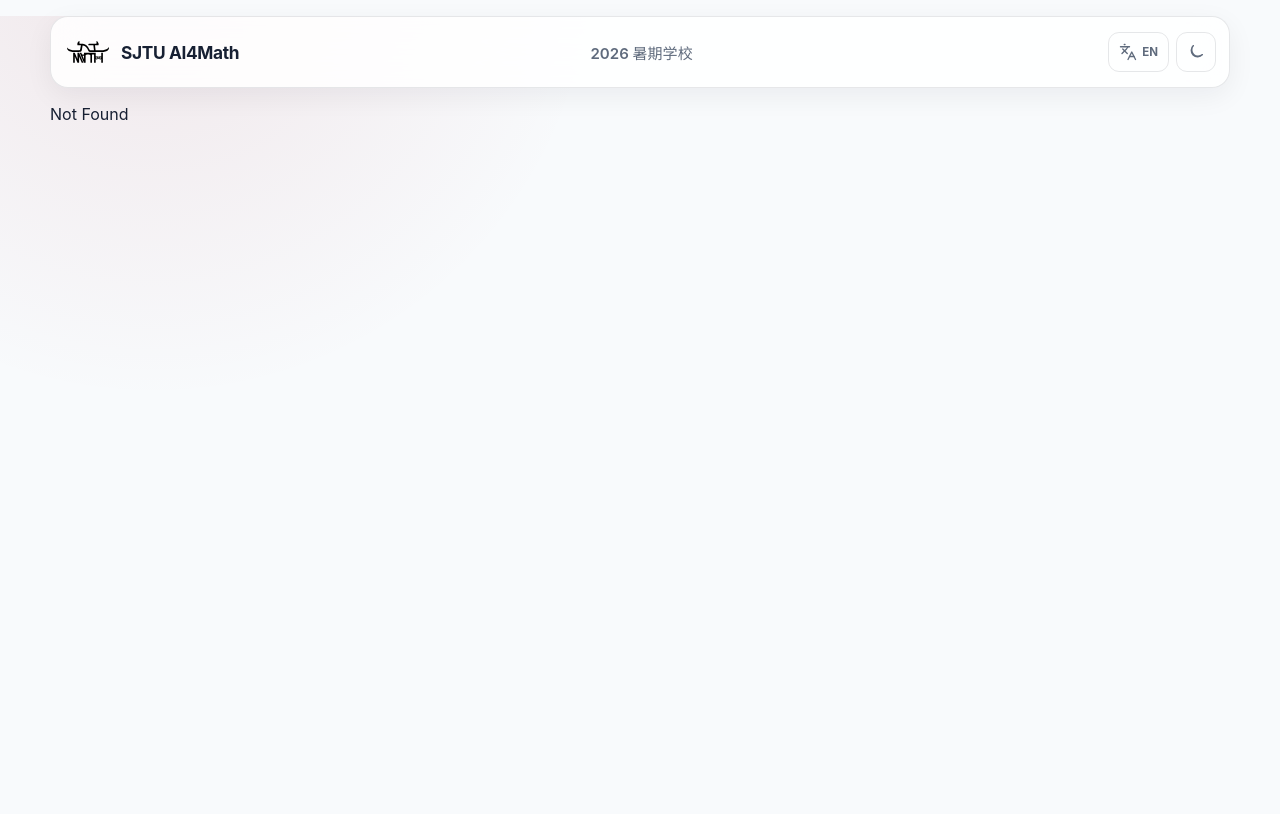
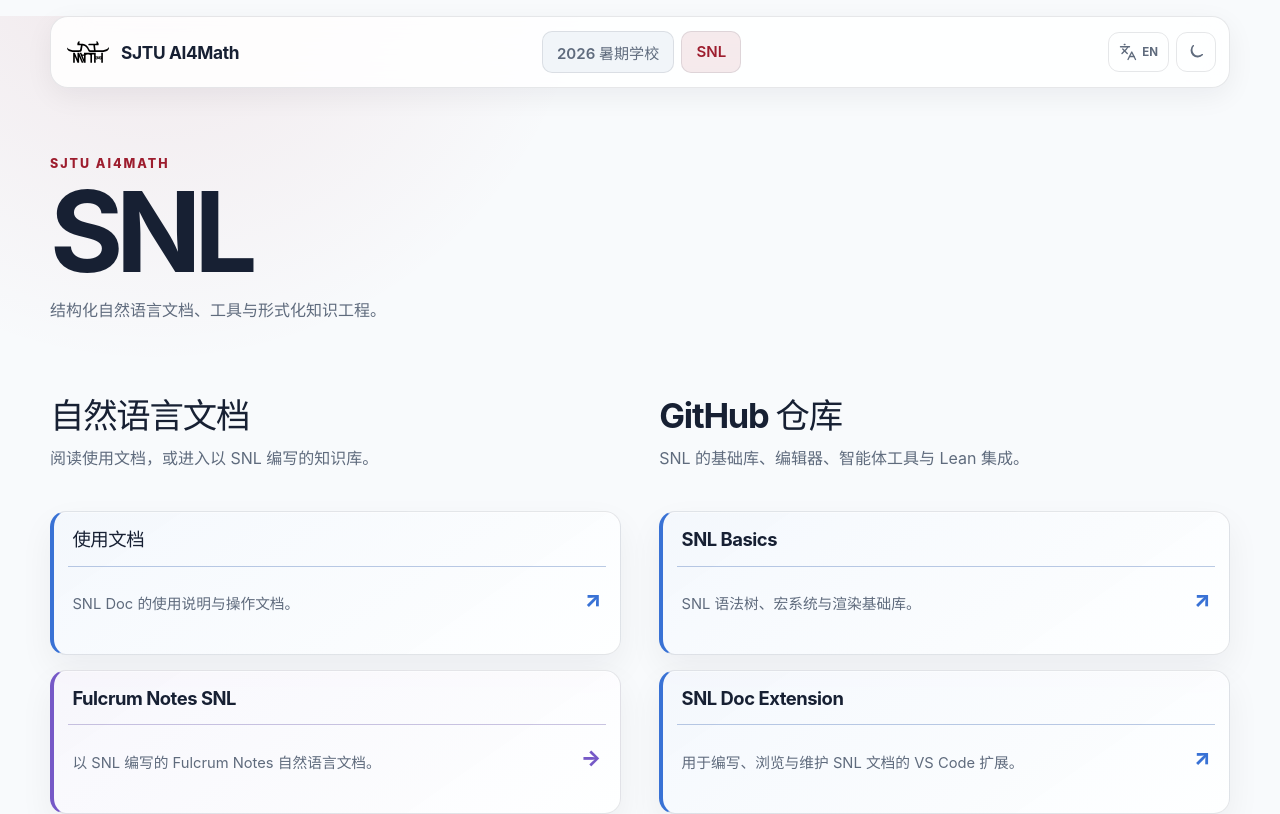
Before and after one commit to SJTU-AI4Math/SJTU-AI4Math.github.io, a React (Vite) app: page /snl in a window 1280 px wide. Before the commit this address had no page. Shown: the top 814 px of the page. Built offline with nearby package versions, Linux system fonts and the light colour scheme.

Commit message:
feat: add SNL navigation and landing page

```diff
--- a/src/components/Navbar.tsx
+++ b/src/components/Navbar.tsx
@@ -56,13 +56,20 @@
         <span className="brand-title">SJTU AI4Math</span>
       </Link>
 
-      <nav className="nav-links" aria-label="Primary navigation">
+      <nav className="nav-links nav-button-row" aria-label="Primary navigation">
         <Link
           to="/summer-school/2026"
-          className="nav-link"
-          activeProps={{ className: 'nav-link nav-link-active' }}
+          className="nav-link nav-button"
+          activeProps={{ className: 'nav-link nav-button nav-link-active' }}
         >
           {t('navigation.summerSchool2026')}
+        </Link>
+        <Link
+          to="/snl"
+          className="nav-link nav-button"
+          activeProps={{ className: 'nav-link nav-button nav-link-active' }}
+        >
+          {t('navigation.snl')}
         </Link>
       </nav>
 
--- a/src/i18n.ts
+++ b/src/i18n.ts
@@ -9,10 +9,18 @@
     translation: {
       navigation: {
         summerSchool2026: '2026 暑期学校',
+        snl: 'SNL',
         switchToEnglish: 'Switch to English',
         switchToChinese: '切换到中文',
         switchToDark: '切换到深色模式',
         switchToLight: '切换到浅色模式',
+      },
+      snl: {
+        lead: '结构化自然语言文档、工具与形式化知识工程。',
+        documents: '自然语言文档',
+        documentsIntro: '阅读使用文档，或进入以 SNL 编写的知识库。',
+        repositories: 'GitHub 仓库',
+        repositoriesIntro: 'SNL 的基础库、编辑器、智能体工具与 Lean 集成。',
       },
       home: {
         screenLabel: '校园猫屏风',
@@ -81,10 +89,18 @@
     translation: {
       navigation: {
         summerSchool2026: '2026 Summer School',
+        snl: 'SNL',
         switchToEnglish: 'Switch to English',
         switchToChinese: '切换到中文',
         switchToDark: 'Switch to dark mode',
         switchToLight: 'Switch to light mode',
+      },
+      snl: {
+        lead: 'Structured natural-language documents, tools, and formal knowledge engineering.',
+        documents: 'Natural-language documents',
+        documentsIntro: 'Read the usage guides or enter knowledge bases authored in SNL.',
+        repositories: 'GitHub repositories',
+        repositoriesIntro: 'SNL foundations, editor, agent tooling, and Lean integration.',
       },
       home: {
         screenLabel: 'Campus cat screen',
--- a/src/index.css
+++ b/src/index.css
@@ -141,6 +141,19 @@
   justify-content: center;
 }
 
+.nav-button-row {
+  display: flex;
+  min-width: 0;
+  gap: 0.45rem;
+  flex-wrap: nowrap;
+  overflow-x: auto;
+  scrollbar-width: none;
+}
+
+.nav-button-row::-webkit-scrollbar {
+  display: none;
+}
+
 .nav-link {
   padding: 0.62rem 0.88rem;
   border-radius: 10px;
@@ -150,6 +163,11 @@
   text-decoration: none;
   white-space: nowrap;
   transition: color 160ms ease, background-color 160ms ease;
+}
+
+.nav-button {
+  border: 1px solid var(--border);
+  background: var(--surface-hover);
 }
 
 .nav-link:hover,
@@ -208,6 +226,98 @@
   width: min(1180px, calc(100% - 2rem));
   min-height: calc(100vh - 105px);
   margin: 0 auto;
+}
+
+.snl-page {
+  padding: clamp(2rem, 5vw, 4.5rem) 0 clamp(4rem, 8vw, 7rem);
+}
+
+.snl-hero {
+  max-width: 760px;
+  margin-bottom: clamp(2rem, 5vw, 4rem);
+}
+
+.snl-hero-kicker {
+  color: var(--accent);
+  font-size: 0.78rem;
+  font-weight: 800;
+  letter-spacing: 0.16em;
+  text-transform: uppercase;
+}
+
+.snl-hero h1 {
+  margin: 0.4rem 0 0.75rem;
+  color: var(--text);
+  font-size: clamp(3.6rem, 10vw, 7rem);
+  line-height: 0.95;
+  letter-spacing: -0.065em;
+}
+
+.snl-hero p,
+.snl-column-header p,
+.snl-entry-card p {
+  margin: 0;
+  color: var(--text-muted);
+  line-height: 1.7;
+}
+
+.snl-columns {
+  display: grid;
+  grid-template-columns: minmax(0, 1fr) minmax(0, 1fr);
+  gap: clamp(1.25rem, 3vw, 2.5rem);
+  align-items: start;
+}
+
+.snl-column {
+  min-width: 0;
+}
+
+.snl-column-header {
+  min-height: 6.6rem;
+  margin-bottom: 1.1rem;
+}
+
+.snl-column-header h2 {
+  margin: 0 0 0.45rem;
+  color: var(--text);
+  font-size: clamp(1.55rem, 3vw, 2.15rem);
+  letter-spacing: -0.035em;
+}
+
+.snl-card-grid {
+  display: grid;
+  gap: 0.9rem;
+}
+
+.snl-card-link {
+  display: block;
+  color: inherit;
+  text-decoration: none;
+}
+
+.snl-entry-card {
+  min-height: 9rem;
+  transition: border-color 160ms ease, transform 160ms ease, box-shadow 160ms ease;
+}
+
+.snl-card-link:hover .snl-entry-card,
+.snl-card-link:focus-visible .snl-entry-card {
+  border-color: color-mix(in srgb, var(--card-accent) 46%, var(--border));
+  box-shadow: 0 16px 36px color-mix(in srgb, var(--card-accent) 12%, transparent);
+  transform: translateY(-2px);
+}
+
+.snl-entry-card .content-card-body {
+  display: grid;
+  grid-template-columns: minmax(0, 1fr) auto;
+  gap: 1rem;
+  align-items: end;
+}
+
+.snl-card-action {
+  color: var(--card-accent);
+  font-size: 1.35rem;
+  font-weight: 800;
 }
 
 .home-page {
@@ -1190,6 +1300,18 @@
     width: calc(100% - 1rem);
   }
 
+  .snl-columns {
+    grid-template-columns: 1fr;
+  }
+
+  .snl-column-header {
+    min-height: 0;
+  }
+
+  .snl-column + .snl-column {
+    margin-top: 1rem;
+  }
+
   .home-page {
     padding-top: 0.75rem;
   }
--- /dev/null
+++ b/src/pages/EmptySnlDocumentPage.tsx
@@ -0,0 +1,3 @@
+export function EmptySnlDocumentPage() {
+  return null
+}
--- /dev/null
+++ b/src/pages/LazySnlPage.tsx
@@ -0,0 +1,9 @@
+import { lazy, Suspense } from 'react'
+
+const SnlPage = lazy(() => import('./SnlPage').then((module) => ({
+  default: module.SnlPage,
+})))
+
+export function LazySnlPage() {
+  return <Suspense fallback={null}><SnlPage /></Suspense>
+}
--- /dev/null
+++ b/src/pages/SnlPage.tsx
@@ -0,0 +1,65 @@
+import { Link } from '@tanstack/react-router'
+import { useTranslation } from 'react-i18next'
+import { Card } from '../components/Card'
+import {
+  documentCards,
+  localizeSnlText,
+  repositoryCards,
+  type SnlCardData,
+} from './snlPageData'
+
+function SnlEntryCard({ card }: { card: SnlCardData }) {
+  const { i18n } = useTranslation()
+  const content = (
+    <Card className="snl-entry-card" tone={card.kind === 'internal' ? 'violet' : 'blue'} title={card.title}>
+      <p>{localizeSnlText(card.description, i18n.resolvedLanguage)}</p>
+      <span className="snl-card-action" aria-hidden="true">{card.kind === 'internal' ? '→' : '↗'}</span>
+    </Card>
+  )
+
+  return card.kind === 'internal' ? (
+    <Link className="snl-card-link" to={card.to} aria-label={card.title}>
+      {content}
+    </Link>
+  ) : (
+    <a className="snl-card-link" href={card.href} aria-label={card.title} target="_blank" rel="noreferrer">
+      {content}
+    </a>
+  )
+}
+
+export function SnlPage() {
+  const { t } = useTranslation()
+
+  return (
+    <div className="snl-page">
+      <header className="snl-hero">
+        <span className="snl-hero-kicker">SJTU AI4Math</span>
+        <h1>SNL</h1>
+        <p>{t('snl.lead')}</p>
+      </header>
+
+      <div className="snl-columns">
+        <section className="snl-column" aria-labelledby="snl-documents-title">
+          <header className="snl-column-header">
+            <h2 id="snl-documents-title">{t('snl.documents')}</h2>
+            <p>{t('snl.documentsIntro')}</p>
+          </header>
+          <div className="snl-card-grid">
+            {documentCards.map((card) => <SnlEntryCard key={card.title} card={card} />)}
+          </div>
+        </section>
+
+        <section className="snl-column" aria-labelledby="snl-repositories-title">
+          <header className="snl-column-header">
+            <h2 id="snl-repositories-title">{t('snl.repositories')}</h2>
+            <p>{t('snl.repositoriesIntro')}</p>
+          </header>
+          <div className="snl-card-grid">
+            {repositoryCards.map((card) => <SnlEntryCard key={card.title} card={card} />)}
+          </div>
+        </section>
+      </div>
+    </div>
+  )
+}
--- /dev/null
+++ b/src/pages/snlPageData.ts
@@ -0,0 +1,93 @@
+export interface LocalizedText {
+  'zh-CN': string
+  en: string
+}
+
+export interface SnlExternalCard {
+  kind: 'external'
+  title: string
+  description: LocalizedText
+  href: string
+}
+
+export interface SnlInternalCard {
+  kind: 'internal'
+  title: string
+  description: LocalizedText
+  to: '/snl/documents/fulcrum-notes-snl' | '/snl/documents/snl4gaokao'
+}
+
+export type SnlCardData = SnlExternalCard | SnlInternalCard
+
+export const documentCards: readonly SnlCardData[] = [
+  {
+    kind: 'external',
+    title: '使用文档',
+    description: {
+      'zh-CN': 'SNL Doc 的使用说明与操作文档。',
+      en: 'Usage and operation guides for SNL Doc.',
+    },
+    href: 'https://github.com/SJTU-AI4Math/SNL-Doc-Extension/tree/main/docs',
+  },
+  {
+    kind: 'internal',
+    title: 'Fulcrum Notes SNL',
+    description: {
+      'zh-CN': '以 SNL 编写的 Fulcrum Notes 自然语言文档。',
+      en: 'Fulcrum Notes natural-language documents authored in SNL.',
+    },
+    to: '/snl/documents/fulcrum-notes-snl',
+  },
+  {
+    kind: 'internal',
+    title: 'SNL4GaoKao',
+    description: {
+      'zh-CN': '面向高考语文知识组织的 SNL 文档。',
+      en: 'SNL documents for organizing Chinese-language exam knowledge.',
+    },
+    to: '/snl/documents/snl4gaokao',
+  },
+]
+
+export const repositoryCards: readonly SnlExternalCard[] = [
+  {
+    kind: 'external',
+    title: 'SNL Basics',
+    description: {
+      'zh-CN': 'SNL 语法树、宏系统与渲染基础库。',
+      en: 'The base library for SNL syntax trees, macros, and rendering.',
+    },
+    href: 'https://github.com/SJTU-AI4Math/SNL-Basics',
+  },
+  {
+    kind: 'external',
+    title: 'SNL Doc Extension',
+    description: {
+      'zh-CN': '用于编写、浏览与维护 SNL 文档的 VS Code 扩展。',
+      en: 'A VS Code extension for authoring, reading, and maintaining SNL documents.',
+    },
+    href: 'https://github.com/SJTU-AI4Math/SNL-Doc-Extension',
+  },
+  {
+    kind: 'external',
+    title: 'SNL Agent Toolkit',
+    description: {
+      'zh-CN': '供智能体读写与验证 SNL 工作区的工具集。',
+      en: 'Agent tools for reading, writing, and validating SNL workspaces.',
+    },
+    href: 'https://github.com/SJTU-AI4Math/SNL-Agent-Toolkit',
+  },
+  {
+    kind: 'external',
+    title: 'SNL4Lean',
+    description: {
+      'zh-CN': '连接 SNL 文档与 Lean 形式化内容的仓库。',
+      en: 'A repository connecting SNL documents with Lean formalization.',
+    },
+    href: 'https://github.com/SJTU-AI4Math/SNL4Lean',
+  },
+]
+
+export function localizeSnlText(text: LocalizedText, language?: string) {
+  return language === 'en' ? text.en : text['zh-CN']
+}
--- a/src/router.tsx
+++ b/src/router.tsx
@@ -6,7 +6,9 @@
   Outlet,
 } from '@tanstack/react-router'
 import { AppLayout } from './layout/AppLayout'
+import { EmptySnlDocumentPage } from './pages/EmptySnlDocumentPage'
 import { LazyHomePage } from './pages/LazyHomePage'
+import { LazySnlPage } from './pages/LazySnlPage'
 import { LazySummerSchoolPage } from './pages/LazySummerSchoolPage'
 import { LecturePage } from './pages/LecturePage'
 
@@ -36,9 +38,30 @@
   component: LecturePage,
 })
 
+const snlRoute = createRoute({
+  getParentRoute: () => rootRoute,
+  path: 'snl',
+  component: LazySnlPage,
+})
+
+const fulcrumNotesRoute = createRoute({
+  getParentRoute: () => rootRoute,
+  path: 'snl/documents/fulcrum-notes-snl',
+  component: EmptySnlDocumentPage,
+})
+
+const snl4GaoKaoRoute = createRoute({
+  getParentRoute: () => rootRoute,
+  path: 'snl/documents/snl4gaokao',
+  component: EmptySnlDocumentPage,
+})
+
 const routeTree = rootRoute.addChildren([
   indexRoute,
   summerSchoolRoute.addChildren([summerSchool2026Route, lectureRoute]),
+  snlRoute,
+  fulcrumNotesRoute,
+  snl4GaoKaoRoute,
 ])
 
 export function createAppRouter(initialEntries?: string[]) {
```
Also changed, not shown: 2 other files (tests, documents, lock files or other folders).
